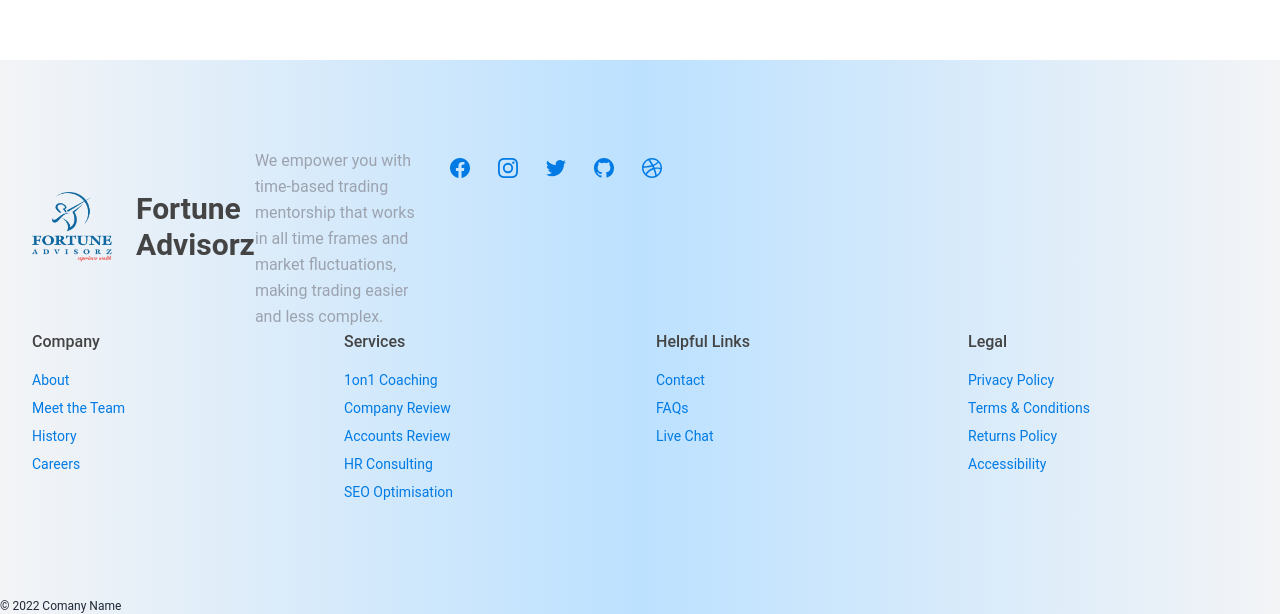
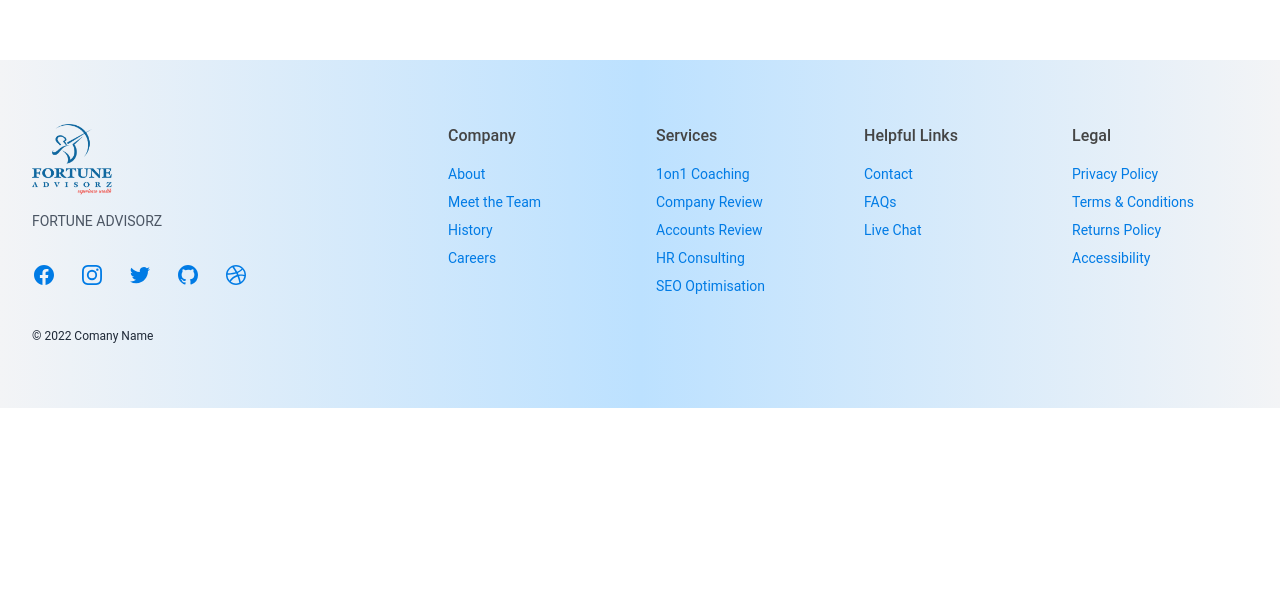
Before and after one commit to Sarvesh-24/FortuneWeb, a React (Create React App) app: page /mutualfunds in a window 1280 px wide. Shown: the part 2532-3146 px from the top of the page. After the commit the page ends 2940 px from the top, so only its background shows below. Built offline with nearby package versions, Linux system fonts and the light colour scheme.

Commit message:
footer changed

```diff
--- a/src/components/Footer.js
+++ b/src/components/Footer.js
@@ -138,19 +138,16 @@ const Footer = () => {
 <footer class="bg-gradient-to-r from-gray-100 via-[#bce1ff] to-gray-100">
   <div class="max-w-screen-xl px-4 py-16 mx-auto sm:px-6 lg:px-8">
     <div class="grid grid-cols-1 gap-8 lg:grid-cols-3">
-      <div className="flex items-center">
+      <div>
       <img
-    src="/assets/logo/Footer Logo.png"
-    alt="Fortune Advisorz Logo"
-    width={80}
-    height={80}
-    className="rounded-md"
-  />
-  <p className="text-3xl ml-6 font-bold">Fortune Advisorz</p>
-<p className="mt-6 max-w-md leading-relaxed text-gray-400">
-  We empower you with time-based trading mentorship that works in all time frames and market fluctuations, making trading easier and less complex.
-</p>
-</div>
+            src='/assets/logo/Footer Logo.png'
+            alt="Fortune Advisorz Logo"
+            width={80}
+            height={80}
+            className="rounded-md"/>
+        <p class="max-w-xs mt-4 text-sm text-gray-600">
+          FORTUNE ADVISORZ
+        </p>
         <div class="flex mt-8 space-x-6 text-gray-600">
           <a class="hover:opacity-75" href target="_blank" rel="noreferrer">
             <span class="sr-only"> Facebook </span>
@@ -234,7 +231,7 @@ const Footer = () => {
     <p class="mt-8 text-xs text-gray-800">
       © 2022 Comany Name
     </p>
-
+  </div>
 </footer>
 
   );
```
